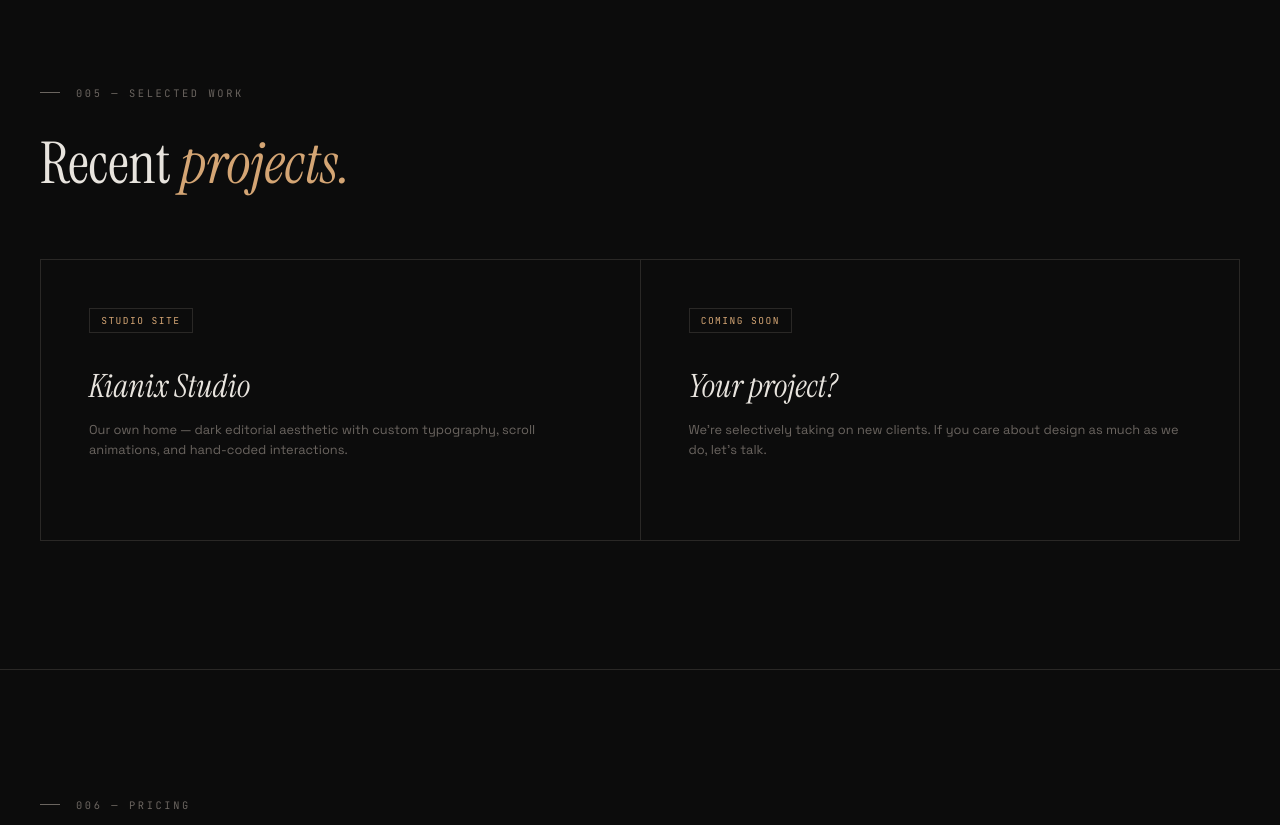
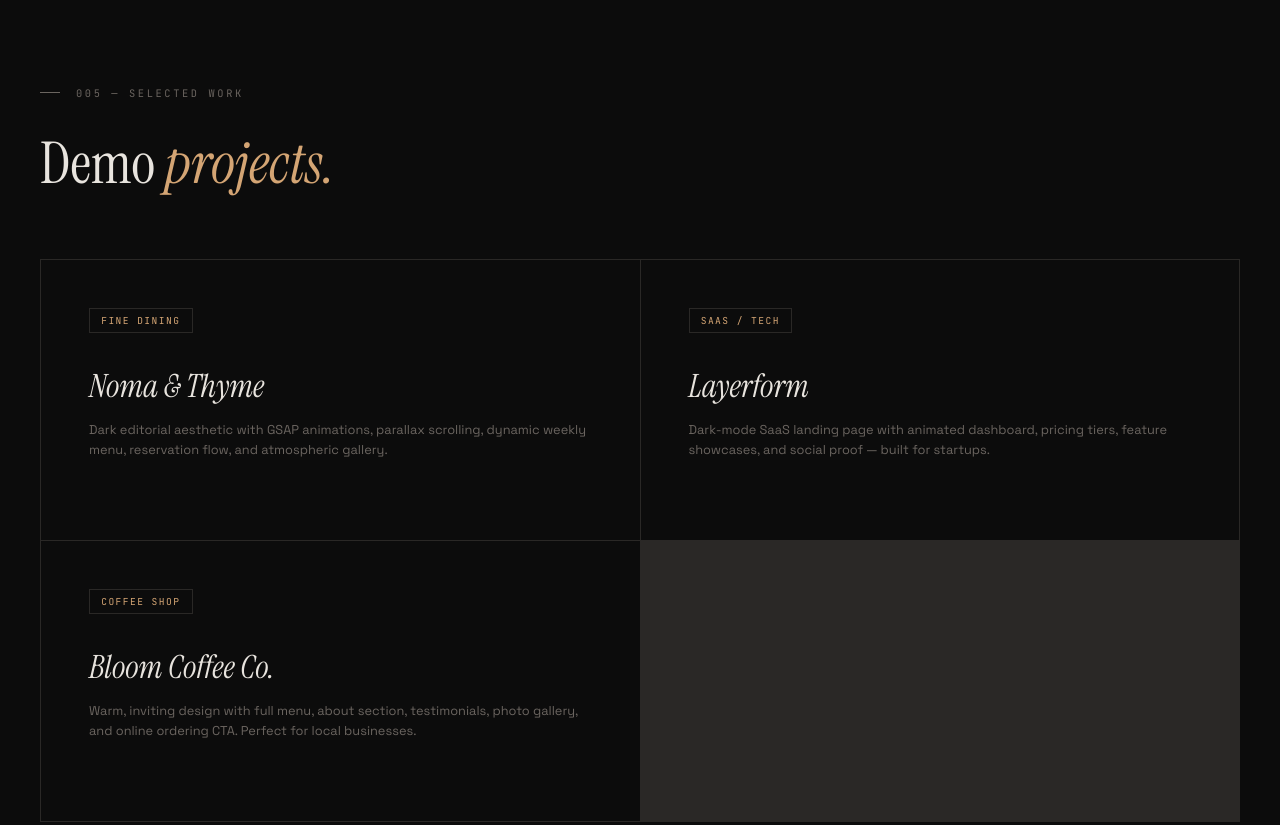
Before and after one commit to acridenjoyer8/kianix-site, a website: page index.html in a window 1280 px wide. Shown: the part 3320-4145 px from the top of the page. Drawn offline with Linux system fonts and the light colour scheme.

Commit message:
Remove real business mockups, show only fictional demo projects

```diff
--- a/index.html
+++ b/index.html
@@ -700,21 +700,28 @@
   <section class="work-section" id="work">
     <div class="reveal">
       <div class="about-label">005 — Selected Work</div>
-      <h2 style="font-family: var(--serif); font-size: clamp(2.5rem, 4.5vw, 4rem); font-weight: 400; line-height: 1.1;">Recent <em style="color: var(--accent); font-style: italic;">projects.</em></h2>
+      <h2 style="font-family: var(--serif); font-size: clamp(2.5rem, 4.5vw, 4rem); font-weight: 400; line-height: 1.1;">Demo <em style="color: var(--accent); font-style: italic;">projects.</em></h2>
     </div>
     <div class="work-grid">
-      <div class="work-item reveal">
+      <div class="work-item reveal" onclick="window.open('https://noma-thyme-demo.vercel.app','_blank')" style="cursor:pointer">
         <div>
-          <div class="work-item-type">Studio Site</div>
-          <div class="work-item-title">Kianix Studio</div>
-          <div class="work-item-desc">Our own home — dark editorial aesthetic with custom typography, scroll animations, and hand-coded interactions.</div>
+          <div class="work-item-type">Fine Dining</div>
+          <div class="work-item-title">Noma & Thyme</div>
+          <div class="work-item-desc">Dark editorial aesthetic with GSAP animations, parallax scrolling, dynamic weekly menu, reservation flow, and atmospheric gallery.</div>
         </div>
       </div>
-      <div class="work-item reveal">
+      <div class="work-item reveal" onclick="window.open('https://layerform-demo.vercel.app','_blank')" style="cursor:pointer">
         <div>
-          <div class="work-item-type">Coming Soon</div>
-          <div class="work-item-title">Your project?</div>
-          <div class="work-item-desc">We're selectively taking on new clients. If you care about design as much as we do, let's talk.</div>
+          <div class="work-item-type">SaaS / Tech</div>
+          <div class="work-item-title">Layerform</div>
+          <div class="work-item-desc">Dark-mode SaaS landing page with animated dashboard, pricing tiers, feature showcases, and social proof — built for startups.</div>
+        </div>
+      </div>
+      <div class="work-item reveal" onclick="window.open('https://bloom-coffee-demo.vercel.app','_blank')" style="cursor:pointer">
+        <div>
+          <div class="work-item-type">Coffee Shop</div>
+          <div class="work-item-title">Bloom Coffee Co.</div>
+          <div class="work-item-desc">Warm, inviting design with full menu, about section, testimonials, photo gallery, and online ordering CTA. Perfect for local businesses.</div>
         </div>
       </div>
     </div>
@@ -773,9 +780,10 @@
   <section class="contact" id="contact">
     <h2 class="reveal">Let's build<br><em>yours.</em></h2>
     <p class="contact-sub reveal">Tell us about your project and we'll get back to you within 24 hours with a plan.</p>
-    <a href="mailto:acridenjoyer8@gmail.com" class="contact-link hoverable reveal">
+    <a href="mailto:kianix@kianix.design" class="contact-link hoverable reveal">
       Start a project <span class="arrow">→</span>
     </a>
+    <p class="contact-sub reveal" style="margin-top: 1.5rem; font-size: 0.9rem;">Or text us: <a href="https://wa.me/14152163434" style="color: var(--accent); text-decoration: none;">(415) 216-3434</a></p>
   </section>
 
   <!-- Footer -->
```
